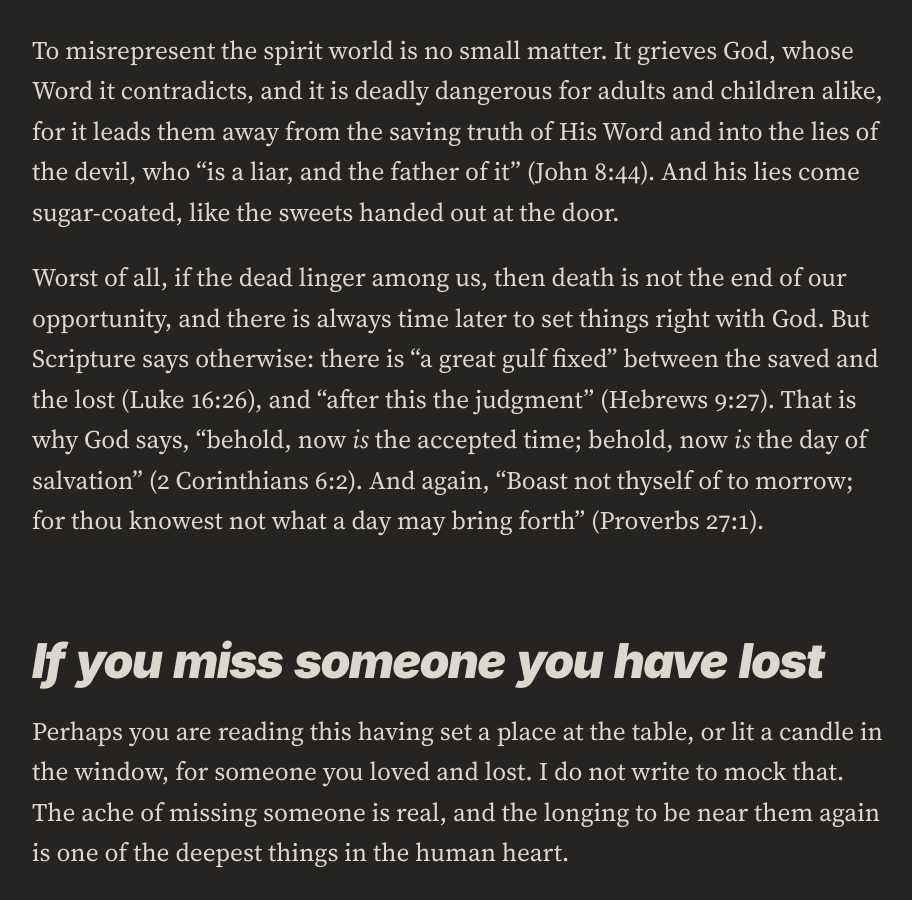
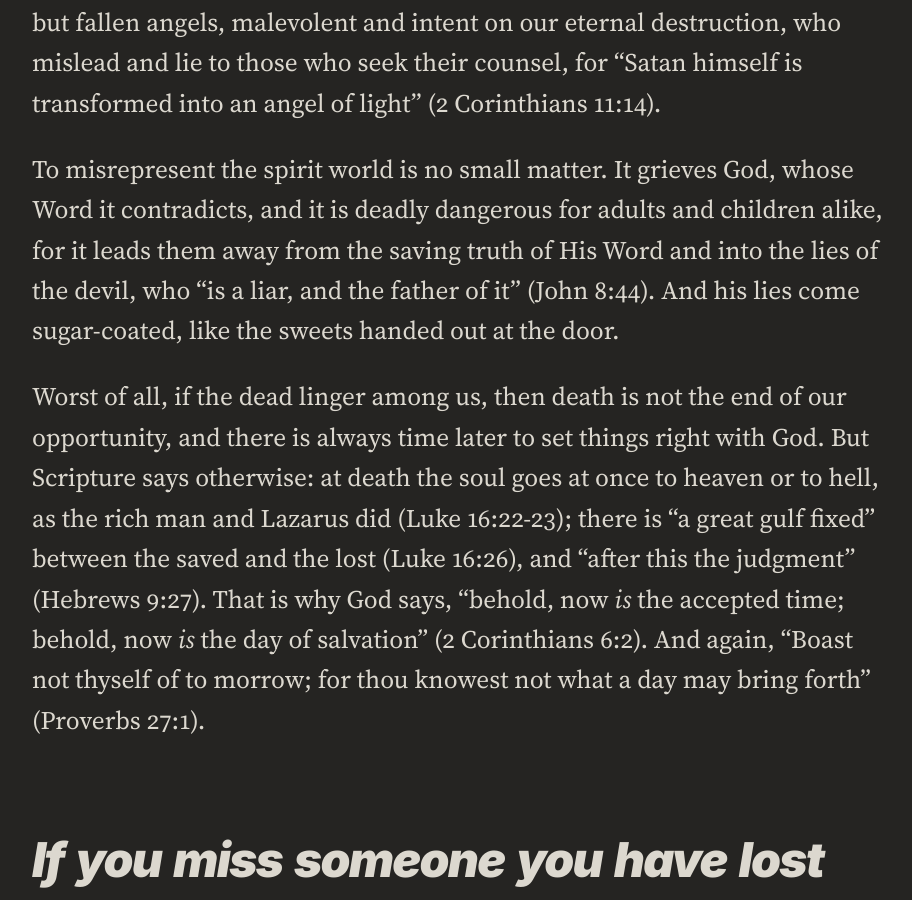
Before and after one commit to ForestWalkUK/truthpeaceandlove, a Jekyll site: the page built from _posts/2026-10-30-afraid-of-the-dark-halloween-light-of-the-world.md, in a window 1280 px wide and 900 px high, scrolled down 10399 px. Shown: the whole window, without its empty margins (16-928 px from the left). Built offline with Jekyll 4.4.1, drawn with Linux system fonts in a browser that asks for light colours; some of the changed text lies outside the part shown.

Commit message:
Update 2026-10-30-afraid-of-the-dark-halloween-light-of-the-world.md
- Updated section about death, heaven and hell to include reference to Lazarus and the rich man

```diff
--- a/_posts/2026-10-30-afraid-of-the-dark-halloween-light-of-the-world.md
+++ b/_posts/2026-10-30-afraid-of-the-dark-halloween-light-of-the-world.md
@@ -1,6 +1,8 @@
 ---
 title: "Afraid of the Dark? Halloween and the Light of the World"
 ---
+*By Carl H, written with the help of Claude, an AI assistant made by Anthropic. See the note at the end for how.*
+
 > **“I am the light of the world: he that followeth me shall not walk in darkness, but shall have the light of life.”**
 >
 > Jesus Christ — John 8:12
@@ -77,7 +79,7 @@ The Bible records only one occasion when a departed soul appeared to someone con
 
 To misrepresent the spirit world is no small matter. It grieves God, whose Word it contradicts, and it is deadly dangerous for adults and children alike, for it leads them away from the saving truth of His Word and into the lies of the devil, who “is a liar, and the father of it” (John 8:44). And his lies come sugar-coated, like the sweets handed out at the door.
 
-Worst of all, if the dead linger among us, then death is not the end of our opportunity, and there is always time later to set things right with God. But Scripture says otherwise: there is “a great gulf fixed” between the saved and the lost (Luke 16:26), and “after this the judgment” (Hebrews 9:27). That is why God says, “behold, now *is* the accepted time; behold, now *is* the day of salvation” (2 Corinthians 6:2). And again, “Boast not thyself of to morrow; for thou knowest not what a day may bring forth” (Proverbs 27:1).
+Worst of all, if the dead linger among us, then death is not the end of our opportunity, and there is always time later to set things right with God. But Scripture says otherwise: at death the soul goes at once to heaven or to hell, as the rich man and Lazarus did (Luke 16:22-23); there is “a great gulf fixed” between the saved and the lost (Luke 16:26), and “after this the judgment” (Hebrews 9:27). That is why God says, “behold, now *is* the accepted time; behold, now *is* the day of salvation” (2 Corinthians 6:2). And again, “Boast not thyself of to morrow; for thou knowest not what a day may bring forth” (Proverbs 27:1).
 
 ## If you miss someone you have lost
 
```
